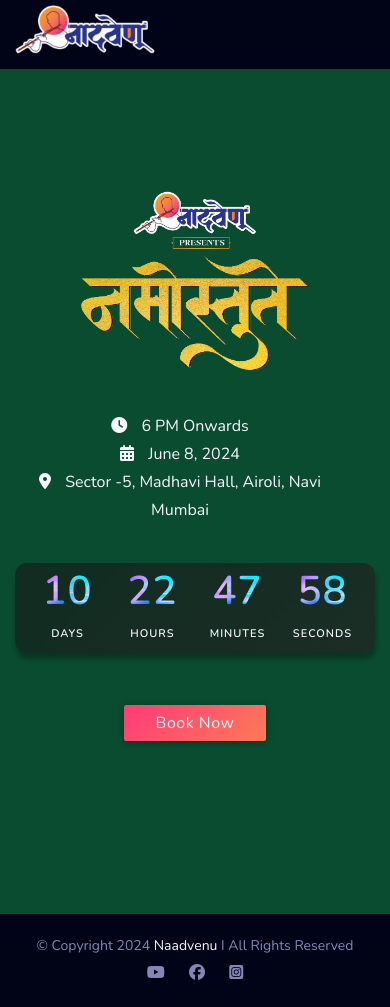
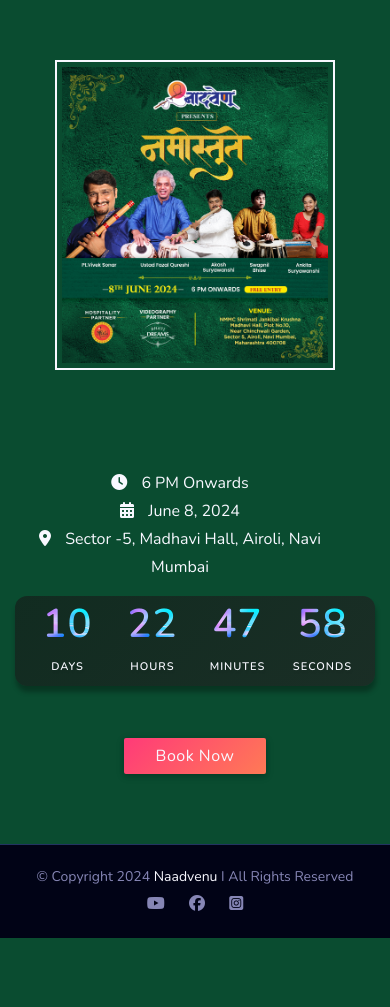
Before and after one commit to iamakashsoni/namostute-pass, a Django app: page / in a window 390 px wide. After the commit the page ends 938 px from the top, so only its background shows below. Run offline with Django 4.2, Linux system fonts and the light colour scheme; some libraries are stand-ins or nearby versions.

Commit message:
UI fixes

```diff
--- a/pages/templates/pages/namostute-pass.html
+++ b/pages/templates/pages/namostute-pass.html
@@ -61,7 +61,6 @@
 
     .datetime,
     .location {
-        float: left;
         font-size: 1.3rem;
         margin-right: 30px;
     }
@@ -79,7 +78,6 @@
         -webkit-transform: translateX(50%); */
         display: flex;
         flex-direction: column;
-        align-items: center;
         gap: 15px;
         align-self: center;
     }
@@ -97,15 +95,15 @@
         }
         .namostute-banner-text {
             padding: 10px;
-            float: left;
-            margin-top: 20%;
+            align-items: center;
         }
         .namostute-banner-text .namosute {
             width: 70%;
             align-self: center;
         }
         .countdown-container {
-            margin-bottom: 40%;
+            margin-bottom: 10%;
+            align-items: center;
         }
         .namostute-banner-text h1 {
             font-size: 28px !important;
@@ -143,7 +141,6 @@
         width: 100%;
         max-width: 360px;
         list-style: none;
-        margin: 0 auto;
         /* padding: 20px; */
         padding-bottom: 80px;
         padding-top: 25px;
@@ -463,7 +460,12 @@
 <div class="namostute-pass-container row">
 
     <div class="namostute-banner-text col-md-6">
-        <img src="{% static 'images/namostute.png' %}" alt="Namostute" class="namosute">
+
+        <div class="social-media-post" style="width: 80%; border: 2px solid #f8f8ff;margin: 5px; padding: 5px; margin-top: 10%;">
+            <img src="{% static 'images/Social-Post.png' %}" alt="Namostute 2024" style="width: 100%;">
+        </div>
+    </div>
+    <div class="countdown-container col-md-6">
         <div class="datetime-location">
             <div class="datetime">
                 <i class="fa-solid fa-clock"></i>
@@ -478,9 +480,6 @@
                 <span>Sector -5, Madhavi Hall, Airoli, Navi Mumbai</span>
             </div>
         </div>
-        <!-- <h1 class="eNXtsE">We&#x27;re here to help</h1> -->
-    </div>
-    <div class="countdown-container col-md-6">
         <ul class="countdown">
             <li>
                 <span class="days"></span>
@@ -571,6 +570,7 @@
         </div>
     </div>
 </div>
+
 
 <script type="text/javascript " src="https://code.jquery.com/jquery-1.12.0.min.js "></script>
 <script src="https://maxcdn.bootstrapcdn.com/bootstrap/3.3.7/js/bootstrap.min.js " integrity="sha384-Tc5IQib027qvyjSMfHjOMaLkfuWVxZxUPnCJA7l2mCWNIpG9mGCD8wGNIcPD7Txa " crossorigin="anonymous "></script>
--- a/templates/base.html
+++ b/templates/base.html
@@ -6,6 +6,10 @@
 <head>
     <meta charset="UTF-8">
     <meta name="viewport" content="width=device-width, initial-scale=1.0">
+    <meta name="description" content="Naadvenu Flute Classes">
+    <meta name="keywords" content="Naadvenu, Namostute, Flute, Music, Classical, Airoli, Thane, Navi Mumbai, Harmonium, Flute Classes, Akash Surywanshi">
+    <meta name="author" content="Naadvenu">
+    <link rel="icon" type="image/x-icon" href="{% static 'images/favicon.ico' %}">
     <title>{% block title %}Naadvenu{% endblock title %}</title>
     <link href="https://cdn.jsdelivr.net/npm/bootstrap@5.3.3/dist/css/bootstrap.min.css" rel="stylesheet" integrity="sha384-QWTKZyjpPEjISv5WaRU9OFeRpok6YctnYmDr5pNlyT2bRjXh0JMhjY6hW+ALEwIH" crossorigin="anonymous">
     <link rel="stylesheet" href="{% static 'css/style.css' %}">
@@ -14,29 +18,11 @@
 
 <body>
     <div id="main">
-        <div class="header">
-            <div class="container">
-                <div class="row">
-                    <div class="col-xl-12">
-                        <div class="navigation">
-                            <nav class="navbar navbar-expand-lg navbar-light bg-light" style="display: flex; justify-content: space-between;">
-                                <a class="navbar-brand" href="/"><img src="{% static 'images/logo.png' %}" alt="" class="img-fluid"></a>
-                                <audio id="background-music" autoplay loop>
-                                    <source src="{% static 'audio/audio.mp3' %}" type="audio/mpeg">
-                                    Your browser does not support the audio element.
-                                </audio>
-                                <div class="music-btn">
-                                    <a class="btn btn-primary animatedBtn" href="" style="width: 105px; height: 40px;">
-                                        <div class="image-container">
-                                            <img src="{% static 'images/flute.png' %}" alt="Naadvenu">
-                                        </div>
-                                    </a>
-                                </div>
-                            </nav>
-                        </div>
-                    </div>
-                </div>
-            </div>
+        <div class="container">
+            <audio id="background-music" autoplay loop>
+                <source src="{% static 'audio/audio.mp3' %}" type="audio/mpeg">
+                Your browser does not support the audio element.
+            </audio>
         </div>
         <div class="main-content">
             <div class="">{% block page_content %}{% endblock page_content %}</div>
```
Also changed, not shown: pages/static/images/Social-Post.png (added), pages/static/images/favicon.ico (added), 2 other files.
